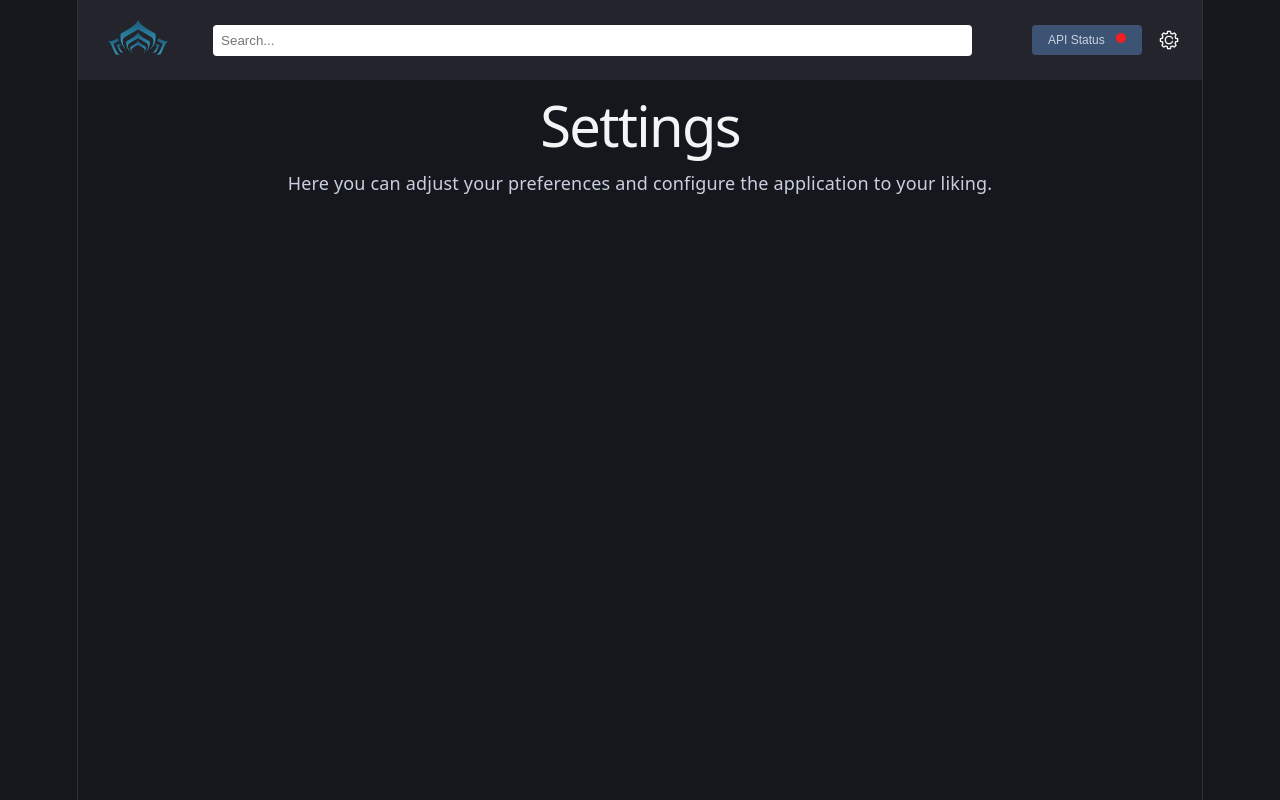
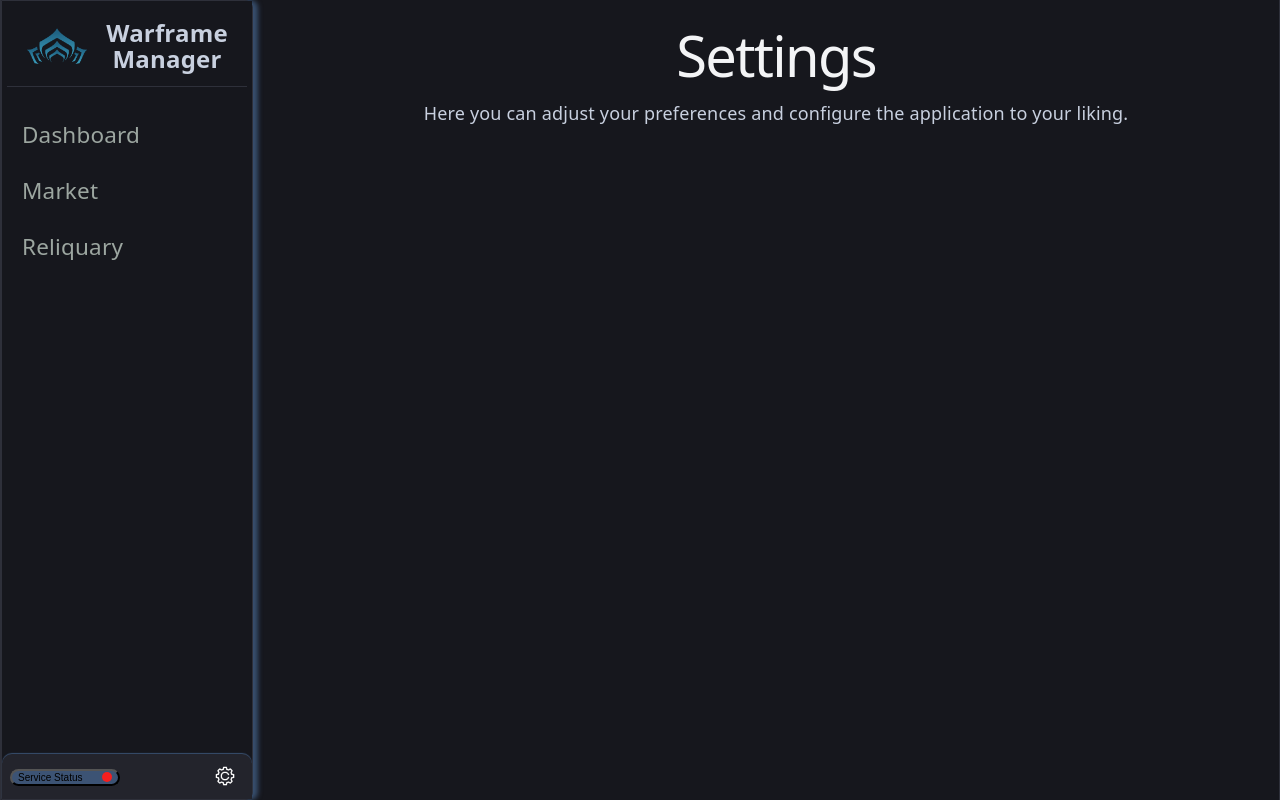
Before and after one commit to benevolent0377/wfManager, a React app in the folder frontend/: page /settings in a window 1280 px wide. Built offline with nearby package versions, Linux system fonts and the light colour scheme; no server answers; the HTML template or start-up script is replaced by a standard one.

Commit message:
updated ui and added sidebar to the app. ui now baed around the sidebar and not the header

```diff
--- a/frontend/src/App.jsx
+++ b/frontend/src/App.jsx
@@ -1,10 +1,10 @@
-import { Header } from "./components/layout/Header";
+import { Sidebar } from "./components/layout/Sidebar";
 import {DashboardPage} from "./pages/Dashboard";
 import {MarketPage} from "./pages/Market";
-import {FissuresPage} from "./pages/Fissures";
+import {ReliquaryPage} from "./pages/Reliquary";
 import {SettingsPage} from "./pages/Settings";
 import { BrowserRouter, Routes, Route } from "react-router-dom";
-
+import "./themes/App.css";
 import "./themes/light.css";
 
 function App() {
@@ -18,16 +18,17 @@ function App() {
 function AppFrame() {
   return (
     <div className="app-frame" data-theme="dark">
-      <Header />
 
       <div className="app-body">
-        {/* <Sidebar /> */}
+        <div className="sidebar-container">
+          <Sidebar />
+        </div>
 
         <main className="content">
           <Routes>
             <Route path="/" element={<DashboardPage />} />
             <Route path="/market" element={<MarketPage />} />
-            <Route path="/fissures" element={<FissuresPage />} />
+            <Route path="/reliquary" element={<ReliquaryPage />} />
             <Route path="/settings" element={<SettingsPage />} />
           </Routes>
         </main>
--- a/frontend/src/components/layout/Header.css
+++ b/frontend/src/components/layout/Header.css
@@ -1,22 +1,40 @@
 .header {
     display: flex;
     justify-content: space-between;
-    padding: 10px 20px;
-    background-color: var(--secondary-bg);
+    padding: 10px;
+    background-color: var(--bg);
     color: var(--text-color);
     height: 60px;
+    border-bottom: 1px solid var(--border);
+    margin-bottom: 20px;
+    min-width: 100px;
+
 }
 .left{
-    max-width: 75px;
     max-height:75px;
-    width: 20%;
-    justify-content: center;
+    max-width: 100%;
+    display: flex;
+    align-items: center;
+    justify-content: space-between;
+    flex-direction: row;
+}
+.left .title {
+    font-size: 24px;
+    font-weight: bold;
+    width: 100%;
+    margin: 0px;
+    padding: 7px;
+    order: 2;
+    flex-grow: 4;
 }
 .left .logo {
     padding: 10px;
     height: auto;
     max-width: 60px;
-    width: auto;
+    width: 100%;
+    order: 1;
+    flex-shrink: 2;
+
 }
 .center {
     display: flex;
@@ -46,15 +64,3 @@
     cursor: pointer;
     border-radius: 4px;
 }
-.right .settings {
-    background-color: transparent;
-    display: flex;
-    align-items: center;
-    margin-left: 10px;
-    padding: 5px;
-}
-.right .settings .settings-icon {
-    max-width: 20px;
-    padding: 2px;
-    height: auto;
-}
--- a/frontend/src/components/layout/Header.jsx
+++ b/frontend/src/components/layout/Header.jsx
@@ -1,23 +1,12 @@
 import "./Header.css";
-import "../status/Status.css";
-import StatusDropdown from "../status/StatusDropdown";
 export function Header() {
 
     return (
         <header className="header">
 
-
             <div className="left">
             <img src="/src/assets/layout/logo.png" alt="Warframe Manager" className="logo" />
-            </div>
-
-            <div className="center">
-                <input type="text" placeholder="Search..." className="search-bar" />
-            </div>
-
-            <div className="right">
-                <StatusDropdown />
-                <button className="settings"> <img className="settings-icon" src="/src/assets/layout/settings-cog-dark.png" alt="Settings" /> </button>
+            <p className="title">Warframe Manager</p>
             </div>
 
         </header>
--- /dev/null
+++ b/frontend/src/components/layout/Sidebar.css
@@ -0,0 +1,98 @@
+.sidebar {
+    display: flex;
+    background-color: var(--bg);
+    flex-direction: column;
+    min-height: 100%;
+}
+.header-container {
+    padding: 5px;
+}
+.sidebar-items {
+    flex-grow: 4;
+    display: flex;
+    flex-direction: column;
+    align-items: flex-start;
+    gap: 10px;
+    padding-left: 10px;
+}
+.sidebar-item {
+    display: flex;
+    align-items: center;
+    gap: 12px;
+
+    padding: 10px;
+    border-radius: 8px;
+
+    width: 215px;
+
+    transition: background 0.15s ease, color 0.15s ease;
+
+    position: relative;
+    overflow: hidden;
+}
+.sidebar-item::after {
+    content: "";
+
+    position: absolute;
+
+    bottom: 0;
+
+    left: 50%;
+    right: 50%;
+
+    height: 2px;
+
+    background: var(--accent);
+
+    transition:
+        left 0.25s ease,
+        right 0.25s ease;
+}
+.sidebar-item:hover::after {
+    left: 12%;
+    right: 12%;
+}
+.sidebar a {
+    text-decoration: none;
+    color: #9ca6a0;
+    text-decoration: none;
+    font-size: 1.25rem;
+}
+.sidebar-item:hover {
+    background: var(--accent-bg);
+    color: var(--text);
+}
+
+.sidebar-item.active {
+    background: var(--accent-bg);
+    color: var(accent);
+}
+.sidebar-footer {
+    display: flex;
+    flex-direction: row;
+    align-items: center;
+    justify-content: space-between;
+    position: relative;
+    background-color: var(--secondary-bg);
+    max-height: 50px;
+    border-top-left-radius: 10px;
+    border-top-right-radius: 10px;
+    box-shadow: 0px -1px 1px var(--accent-bg);
+    min-width: 100%;
+}
+.status-container {
+    order: 1;
+}
+.settings-container {
+    order: 2;
+    background-color: transparent;
+    align-items: center;
+    margin-right: 10px;
+    margin-top: 5px;
+    padding: 5px;
+}
+.settings-icon {
+    max-width: 20px;
+    padding: 2px;
+    height: auto;
+}
--- /dev/null
+++ b/frontend/src/components/layout/Sidebar.jsx
@@ -0,0 +1,43 @@
+import { Link } from "react-router-dom";
+import { Header } from "./Header";
+import {StatusDropdown} from "../status/StatusDropdown";
+import "../status/Status.css"
+import "./Sidebar.css";
+
+export function Sidebar() {
+  return (
+    <aside className="sidebar">
+
+      <div className="header-container">
+        <Header />
+      </div>
+
+      <div className="sidebar-items">
+
+        <Link to="/"><div className="sidebar-item"><p>Dashboard</p></div></Link>
+
+        <Link to="/market"><div className="sidebar-item"><p>Market</p></div></Link>
+
+        <Link to="/reliquary"><div className="sidebar-item"><p>Reliquary</p></div></Link>
+
+      </div>
+
+      <div className="sidebar-footer">
+
+        <div className="status-container">
+
+          <StatusDropdown />
+
+        </div>
+
+        <div className="settings-container">
+          <Link to="/settings">
+            <img src="src/assets/layout/settings-cog-dark.png" className="settings-icon"/>
+          </Link>
+        </div>
+
+      </div>
+
+    </aside>
+  );
+}
--- a/frontend/src/components/status/Status.css
+++ b/frontend/src/components/status/Status.css
@@ -4,11 +4,14 @@
 .status-dropdown {
     position: relative;
     display: inline-block;
+    padding-left: 3px;
 }
 .status-button {
-    font-size: 12px;
+    font-size: 10px;
     border-radius: 20px;
     width: 110px;
+    height: 100%;
+    margin: 5px;
     background-color: var(--accent-bg);
     display: flex;
     justify-content: space-between;
@@ -21,14 +24,15 @@
 }
 .status-card {
     position: absolute;
-    top: 37px;
-    right: 0px;
+    bottom: 0;
+    left: 100%;
     background-color: var(--secondary-bg);
     padding: 10px;
     border: 1px solid var(--accent);
     border-radius: 4px;
     box-shadow: 0 2px 5px rgba(0, 0, 0, 0.2);
     min-width: 150px;
+    margin-left: 5px;
 }
 .status-row {
     margin-bottom: 5px;
--- a/frontend/src/components/status/StatusDropdown.jsx
+++ b/frontend/src/components/status/StatusDropdown.jsx
@@ -3,7 +3,7 @@ import { getBatchStatus, useAPIStatuses } from "./APIStatus";
 import StatusRow from "./StatusRow";
 import StatusDot from "./StatusDot";
 
-function StatusDropdown() {
+export function StatusDropdown() {
     const [isOpen, setIsOpen] = useState(false);
 
     const { statuses, loading, updateStatuses } = useAPIStatuses();
@@ -15,7 +15,7 @@ function StatusDropdown() {
                 className="status-button"
                 onClick={() => setIsOpen(!isOpen)}
             >
-                API Status
+                Service Status
                 <StatusDot status={batchStatus} />
             </button>
 
--- a/frontend/src/pages/Dashboard.jsx
+++ b/frontend/src/pages/Dashboard.jsx
@@ -3,7 +3,7 @@ export function DashboardPage() {
     return (
 
         //placeholder
-        <div></div>
+        <div>This is the dashboard</div>
 
     );
 
--- a/frontend/src/pages/Market.jsx
+++ b/frontend/src/pages/Market.jsx
@@ -2,7 +2,7 @@ export function MarketPage() {
 
     return (
 
-        <div></div>
+        <div>This is the market</div>
 
     );
 
--- a/frontend/src/pages/Fissures.jsx
+++ b/frontend/src/pages/Reliquary.jsx
@@ -1,8 +1,8 @@
-export function FissuresPage() {
+export function ReliquaryPage() {
 
     return (
-        <div className="fissures-page">
-            <h1>Fissures</h1>
+        <div className="reliquary-page">
+            <h1>Reliquary</h1>
             <p>This page will display current fissure information.</p>
         </div>
     );
```
